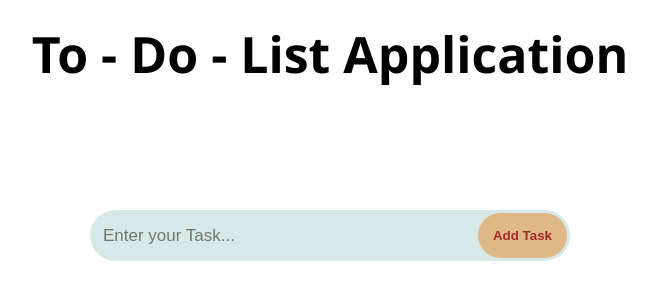
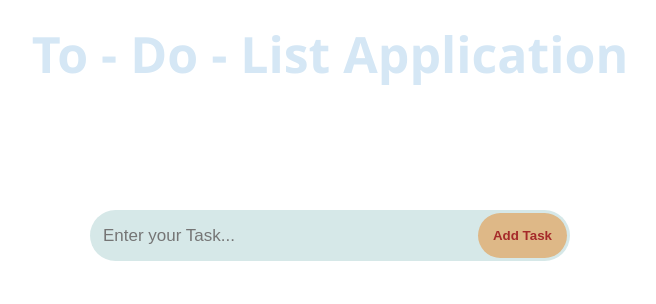
Before and after one commit to shreeyash9095/Proj-To-Do-List-WebApplication, a plain HTML site: page index.html in a window 1280 px wide. Shown: the whole page, without its empty margins (310-966 px from the left). Drawn offline with Linux system fonts and the light colour scheme.

Commit message:
changed the heading color of app

```diff
--- a/style.css
+++ b/style.css
@@ -20,6 +20,7 @@ main span{
     top: 20px;
     font-size: 25px;
     font-family: 'Segoe UI', Tahoma, Geneva, Verdana, sans-serif;
+    color: rgb(213, 231, 245);
 }
 
 .container{
```
